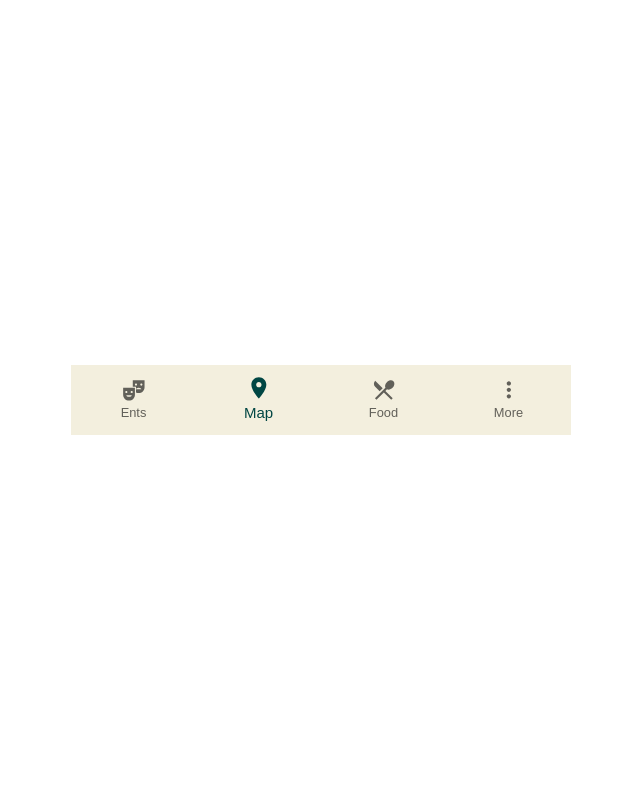
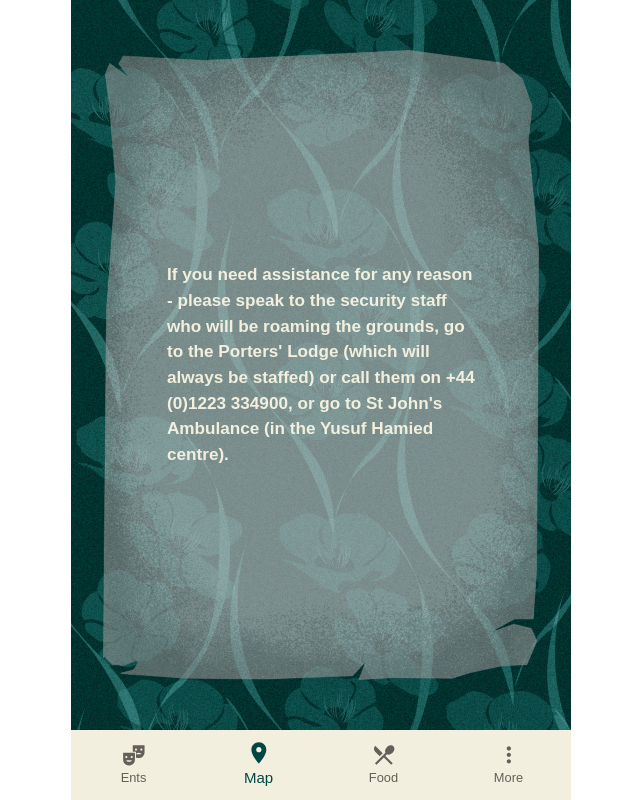
Before and after one commit to christs-may-ball/cmb-2022-program, a React (Create React App) app: page /health-and-safety in a window 1280 px wide. Before the commit this address had no page. Shown: the whole page, without its empty margins (319-959 px from the left). Built offline with nearby package versions, Linux system fonts and the light colour scheme; a web font is replaced by a local one.

Commit message:
Add health and safety page

```diff
--- a/src/App.tsx
+++ b/src/App.tsx
@@ -13,6 +13,7 @@ import {
   FirstCourt,
   FoodFull,
   FormalHall,
+  HealthSafety,
   Home,
   LloydRoom,
   MulberryTree,
@@ -46,6 +47,7 @@ const App = () => {
             <Route path="/ocr" element={<Ocr />} />
             <Route path="/ents" element={<EntsFull />} />
             <Route path="/food-and-drinks" element={<FoodFull />} />
+            <Route path="/health-and-safety" element={<HealthSafety />} />
           </Routes>
           <BottomBar />
         </Base>
--- a/src/assets/data/program.json
+++ b/src/assets/data/program.json
@@ -325,5 +325,6 @@
         }
       ]
     }
-  ]
+  ],
+  "healthSafety": "If you need assistance for any reason - please speak to the security staff who will be roaming the grounds, go to the Porters' Lodge (which will always be staffed) or call them on +44 (0)1223 334900, or go to St John's Ambulance (in the Yusuf Hamied centre)."
 }
--- a/src/components/DrawerContent.tsx
+++ b/src/components/DrawerContent.tsx
@@ -1,7 +1,12 @@
 import React from "react"
 import { Link } from "react-router-dom"
 
-import { Article, LunchDining, Newspaper } from "@mui/icons-material"
+import {
+  Article,
+  HealthAndSafety,
+  LunchDining,
+  Newspaper
+} from "@mui/icons-material"
 import {
   Box,
   List,
@@ -18,6 +23,12 @@ const body = [
     label: "President's address",
     link: "/presidents-address",
     icon: <Newspaper />,
+    target: "_self"
+  },
+  {
+    label: "Health and safety",
+    link: "/health-and-safety",
+    icon: <HealthAndSafety />,
     target: "_self"
   },
   {
--- /dev/null
+++ b/src/pages/HealthSafety.tsx
@@ -0,0 +1,18 @@
+import React from "react"
+
+import { Box, Typography } from "@mui/material"
+
+import { program } from "../assets/data"
+import { TextBase } from "../components"
+
+const HealthSafety = () => (
+  <TextBase>
+    <Box height="100%" display="flex" alignItems="center">
+      <Typography variant="body1" color="tertiary.main" fontWeight={600}>
+        {program.healthSafety}
+      </Typography>
+    </Box>
+  </TextBase>
+);
+
+export default HealthSafety;
--- a/src/pages/index.ts
+++ b/src/pages/index.ts
@@ -6,6 +6,7 @@ import FellowsGarden from "./FellowsGarden"
 import FirstCourt from "./FirstCourt"
 import FoodFull from "./FoodFull"
 import FormalHall from "./FormalHall"
+import HealthSafety from "./HealthSafety"
 import Home from "./Home"
 import LloydRoom from "./LloydRoom"
 import MulberryTree from "./MulberryTree"
@@ -31,5 +32,6 @@ export {
   FormalHall,
   Ocr,
   EntsFull,
-  FoodFull
+  FoodFull,
+  HealthSafety
 };
```
